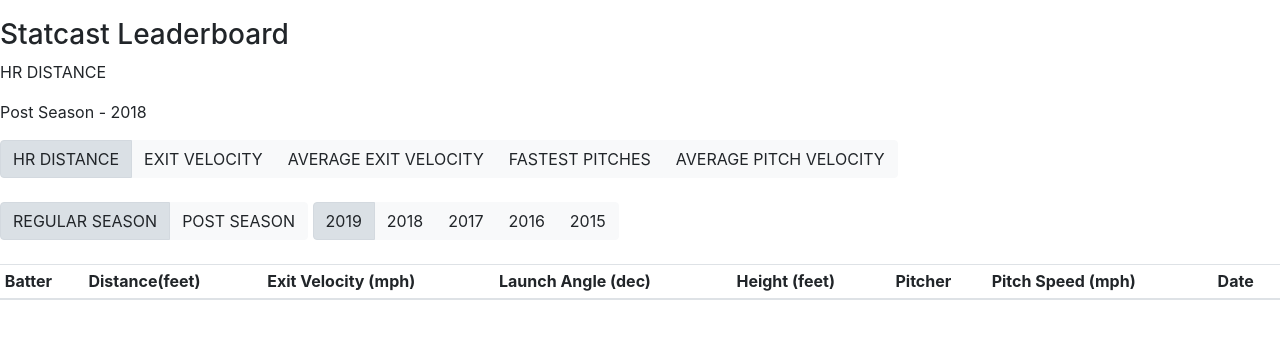
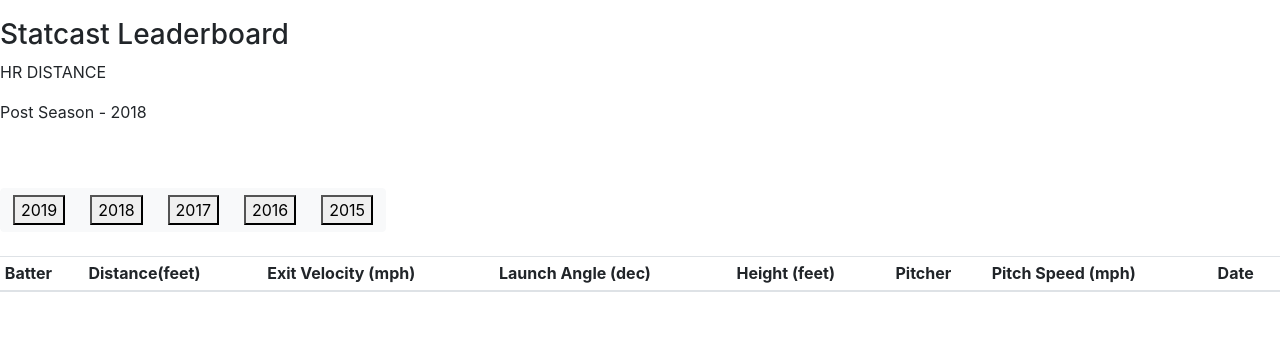
Before and after one commit to mif9075/statcast, a plain HTML site: page index.html in a window 1280 px wide. Shown: the part 62-400 px from the top of the page. Drawn offline with nearby package versions, Linux system fonts and the light colour scheme; no server answers.

Commit message:
Table from 2015 to 2018

```diff
--- a/index.html
+++ b/index.html
@@ -71,11 +71,11 @@
         <p>Post Season - 2018</p>
 
 
-        <div class="btn-group btn-group-toggle" data-toggle="buttons">
+        <!-- <div class="btn-group btn-group-toggle" data-toggle="buttons">
             <label class="btn btn-light active">
               <input type="radio" class="hr" name="options" id="option1" autocomplete="off" checked> HR DISTANCE
-            </label>
-            <label class="btn btn-light">
+            </label> -->
+            <!-- <label class="btn btn-light">
               <input type="radio" class="exit" name="options" id="option2" autocomplete="off"> EXIT VELOCITY
             </label>
             <label class="btn btn-light">
@@ -86,13 +86,13 @@
             </label>
             <label class="btn btn-light">
                 <input type="radio" class="average-pitch" name="options" id="option3" autocomplete="off"> AVERAGE PITCH VELOCITY
-            </label>
-        </div>
+            </label> -->
+        <!-- </div> -->
 
         <br>
         <br>
 
-        <div class="btn-group btn-group-toggle" data-toggle="buttons">
+        <!-- <div class="btn-group btn-group-toggle" data-toggle="buttons">
             <label class="btn btn-light active">
               <input type="radio" class="regular" name="options" id="option1" autocomplete="off" checked>REGULAR SEASON
             </label>
@@ -101,21 +101,24 @@
             </label>
         </div>
 
-        <div class="btn-group btn-group-toggle" data-toggle="buttons">
-            <label class="btn btn-light active">
-                <input type="radio" class="2019" name="options" id="option1" autocomplete="off" checked>2019
+        <br>
+        <br> -->
+
+        <div class="btn-group btn-group-toggle">
+            <label class="btn btn-light">
+                <button class="2019" name="options" id="option1">2019</button>
             </label>
             <label class="btn btn-light">
-                <input type="radio" class="2018" name="options" id="option2" autocomplete="off">2018
+                <button class="2018" name="options" id="option2">2018</button>
             </label>
             <label class="btn btn-light">
-                <input type="radio" class="2017" name="options" id="option2" autocomplete="off">2017
+                <button class="2017" name="options" id="option3">2017</button>
             </label>
             <label class="btn btn-light">
-                <input type="radio" class="2016" name="options" id="option2" autocomplete="off">2016
+                <button class="2016" name="options" id="option4">2016</button>
             </label>
             <label class="btn btn-light">
-                <input type="radio" class="2015" name="options" id="option2" autocomplete="off">2015
+                <button class="2015" name="options" id="option5">2015</button>
             </label>
         </div>
 
--- a/main.js
+++ b/main.js
@@ -1,48 +1,69 @@
 window.onload = init;
 
 function init() {
-    console.log(`Requesting data.`);
-    sendRequest();
-    console.log('Displaying network response:');
+    // console.log(`Requesting data.`);
+    // sendRequest();
+    // console.log('Displaying network response:');
 
-    document.querySelector('.2015')
-        .addEventListener('click', toggleRedSox);
-    document.querySelector('.2016')
-        .addEventListener('click', toggleMets);
-    document.querySelector('.2017')
-        .addEventListener('click', toggleYankees);
-    document.querySelector('.2018')
-        .addEventListener('click', toggleYankees);
+    document.getElementById('option5')
+        .addEventListener('click', buttonRequest);
+    document.querySelector('#option4')
+        .addEventListener('click', buttonRequest);
+    document.querySelector('#option3')
+        .addEventListener('click', buttonRequest);
+    document.querySelector('#option2')
+        .addEventListener('click', buttonRequest);
+    document.querySelector('#option1')
+        .addEventListener('click', buttonRequest);
 
-    document.querySelector('.regular')
-        .addEventListener('click', toggleRedSox);
-    document.querySelector('.post')
-        .addEventListener('click', toggleMets);
+    // document.querySelector('.regular')
+    //     .addEventListener('click', toggleRegular);
+    // document.querySelector('.post')
+    //     .addEventListener('click', togglePost);
 
-    document.querySelector('.hr')
-        .addEventListener('click', toggleRedSox);
-    document.querySelector('.exit')
-        .addEventListener('click', toggleMets);
-    document.querySelector('.average-exit')
-        .addEventListener('click', toggleYankees);
-    document.querySelector('.fastest')
-        .addEventListener('click', toggleYankees);
-    document.querySelector('.average-pitch')
-        .addEventListener('click', toggleYankees);
+    // document.querySelector('.hr')
+    //     .addEventListener('click', toggleHr);
+    // document.querySelector('.exit')
+    //     .addEventListener('click', toggleExit);
+    // document.querySelector('.average-exit')
+    //     .addEventListener('click', toggleAverageExit);
+    // document.querySelector('.fastest')
+    //     .addEventListener('click', toggleFastest);
+    // document.querySelector('.average-pitch')
+    //     .addEventListener('click', toggleAveragePitch);
 }
+function buttonRequest(event){
+    // event.preventDefault();
+    let num = event.target.innerText
+    sendRequest(num);
+    console.log('hello')
+}
+function sendRequest(num) {
 
-function sendRequest() {
     const xhr = new XMLHttpRequest();
-    const url = 'http://lookup-service-prod.mlb.com/json/named.psc_leader_hit_hr_dist.bam?season=2018&game_type=%27D%27&game_type=%27L%27&game_type%27W%27&game_type=%27F%27&min_hip_count=15';
+    // let url = 'http://lookup-service-prod.mlb.com/json/named.psc_leader_hit_hr_dist.bam?season=2019&game_type=%27D%27&game_type=%27L%27&game_type%27W%27&game_type=%27F%27&min_hip_count=15';
+    let url = `http://lookup-service-prod.mlb.com/json/named.psc_leader_hit_hr_dist.bam?season=${num}&game_type=%27D%27&game_type=%27L%27&game_type%27W%27&game_type=%27F%27&min_hip_count=15`;
+
+    // if (num === 2015){
+    //     url = 'http://lookup-service-prod.mlb.com/json/named.psc_leader_hit_hr_dist.bam?season=2015&game_type=%27D%27&game_type=%27L%27&game_type%27W%27&game_type=%27F%27&min_hip_count=15';
+    // } else if (num === 2016) {
+    //     url = 'http://lookup-service-prod.mlb.com/json/named.psc_leader_hit_hr_dist.bam?season=2016&game_type=%27D%27&game_type=%27L%27&game_type%27W%27&game_type=%27F%27&min_hip_count=15';
+    // } else if (num === 2017) {
+    //     url = 'http://lookup-service-prod.mlb.com/json/named.psc_leader_hit_hr_dist.bam?season=2017&game_type=%27D%27&game_type=%27L%27&game_type%27W%27&game_type=%27F%27&min_hip_count=15';
+    // } else if (num === 2018) {
+    //     url = 'http://lookup-service-prod.mlb.com/json/named.psc_leader_hit_hr_dist.bam?season=2018&game_type=%27D%27&game_type=%27L%27&game_type%27W%27&game_type=%27F%27&min_hip_count=15';
+    // } else if (num === 2019) {
+    //     url = 'http://lookup-service-prod.mlb.com/json/named.psc_leader_hit_hr_dist.bam?season=2019&game_type=%27D%27&game_type=%27L%27&game_type%27W%27&game_type=%27F%27&min_hip_count=15';
+    // }
+
     xhr.open('GET', url);
     xhr.onload = handleData;
     xhr.send();
+    console.log(url)
 }
 
 function handleData(event) {
     const person = JSON.parse(event.target.responseText);
-    console.log(person.psc_leader_hit_hr_dist.queryResults.row[0].batter);
-    console.log(person.psc_leader_hit_hr_dist.queryResults.row.length);
     displayTable(person);
 }
 
```
